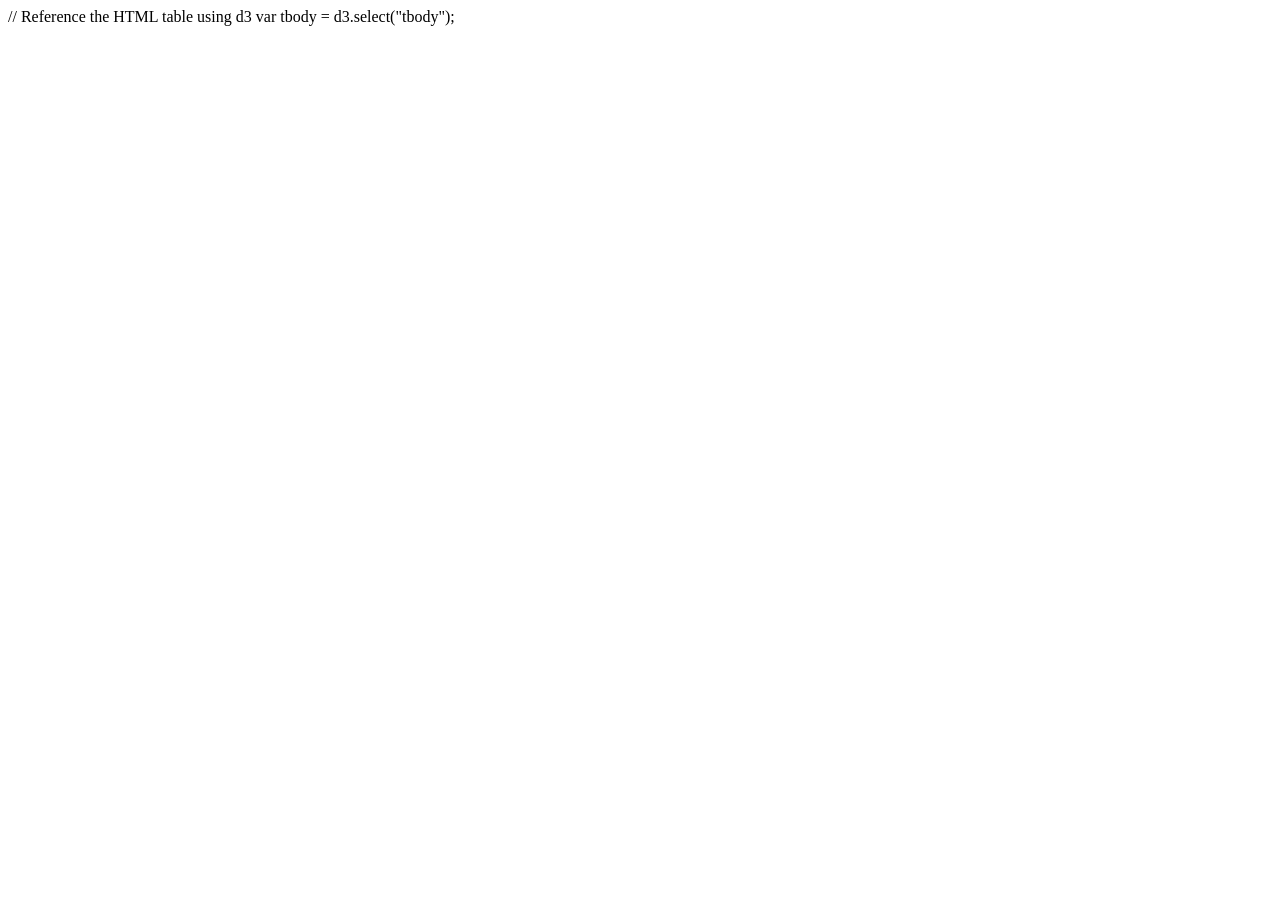
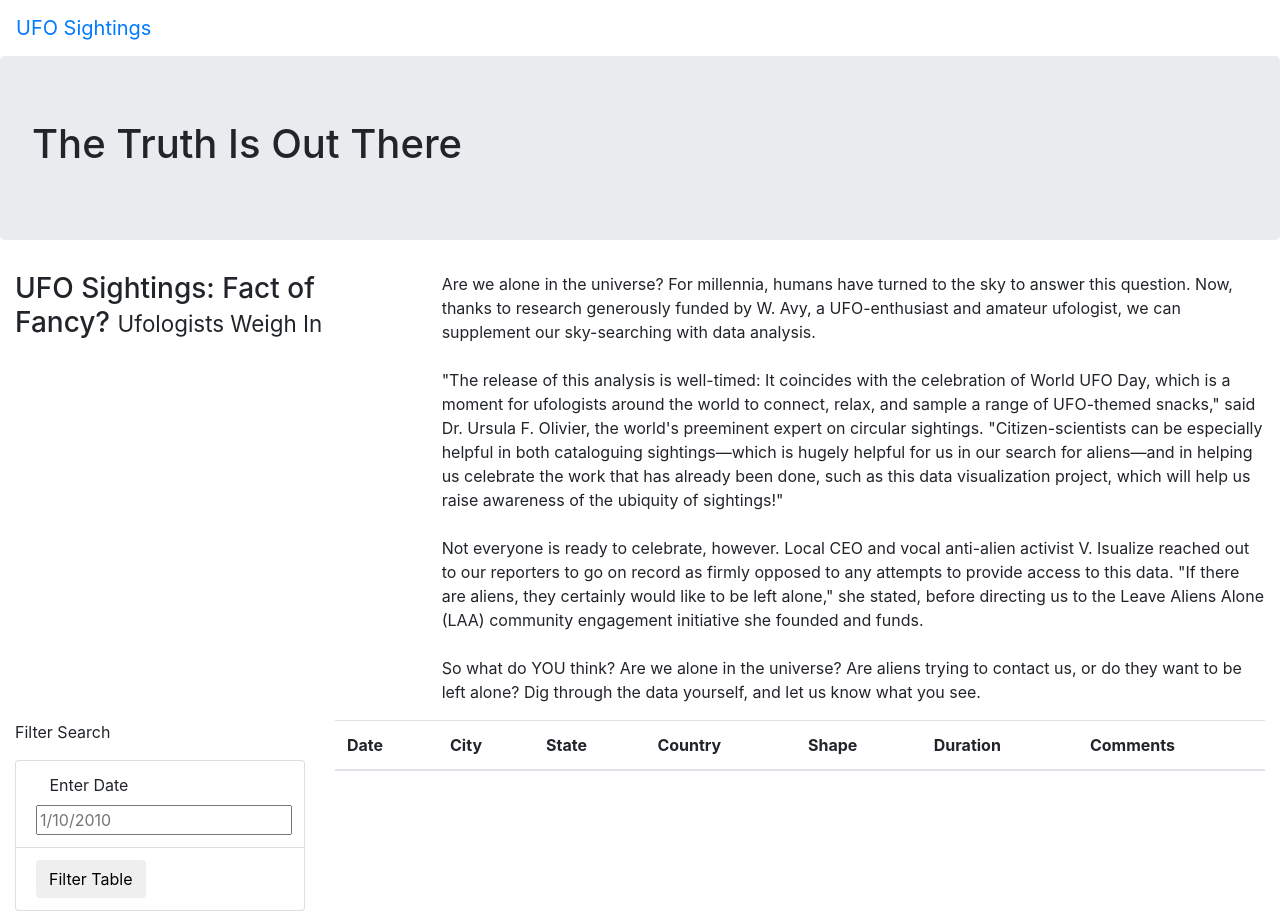
Before and after one commit to irenehk1213/UFOs, a plain HTML site: page index.html in a window 1280 px wide. Before the commit the page ends 800 px from the top, so only its background shows below. Drawn offline with nearby package versions, Linux system fonts and the light colour scheme.

Commit message:
Bootstrap components added.

```diff
--- a/index.html
+++ b/index.html
@@ -1,2 +1,81 @@
-// Reference the HTML table using d3
-var tbody = d3.select("tbody");
+<!DOCTYPE html>
+<html lang="en">
+<head>
+    <meta charset="UTF-8">
+    <meta name="viewport" content="width=device-width, initial-scale=1.0">
+    <meta http-equiv="X-UA-Compatible" content="ie=edge">
+    <title>UFO Finder</title>
+    <link
+      rel="stylesheet"
+      href="https://maxcdn.bootstrapcdn.com/bootstrap/4.0.0/css/bootstrap.min.css"
+      integrity="sha384-Gn5384xqQ1aoWXA+058RXPxPg6fy4IWvTNh0E263XmFcJlSAwiGgFAW/dAiS6JXm"
+      crossorigin="anonymous"
+    />
+    <link rel="stylesheet" href="static/css/style.css">
+</head>
+<body>
+
+
+    <div class = "wrapper">
+        <nav class = "navbar navbar-expand-lg">
+            <a class="navbar-brand" href="index.html">UFO Sightings</a>
+        </nav>
+        <div class="jumbotron">
+            <h1>The Truth Is Out There</h1>
+          </div>
+
+        <div class="container-fluid">
+            <div class="row">
+            <div class="col-md-4">
+                <h3>UFO Sightings: Fact of Fancy? <small>Ufologists Weigh In</small></h3>
+            </div>
+            <div class="col-md-8">
+                <p>
+                  Are we alone in the universe? For millennia, humans have turned to the sky to answer this question. Now, thanks to research generously funded by W. Avy, a UFO-enthusiast and amateur ufologist, we can supplement our sky-searching with data analysis.<br><br>"The release of this analysis is well-timed: It coincides with the celebration of World UFO Day, which is a moment for ufologists around the world to connect, relax, and sample a range of UFO-themed snacks," said Dr. Ursula F. Olivier, the world's preeminent expert on circular sightings. "Citizen-scientists can be especially helpful in both cataloguing sightings—which is hugely helpful for us in our search for aliens—and in helping us celebrate the work that has already been done, such as this data visualization project, which will help us raise awareness of the ubiquity of sightings!"<br><br>Not everyone is ready to celebrate, however. Local CEO and vocal anti-alien activist V. Isualize reached out to our reporters to go on record as firmly opposed to any attempts to provide access to this data. "If there are aliens, they certainly would like to be left alone," she stated, before directing us to the Leave Aliens Alone (LAA) community engagement initiative she founded and funds.<br><br>So what do YOU think? Are we alone in the universe? Are aliens trying to contact us, or do they want to be left alone? Dig through the data yourself, and let us know what you see.
+                </p>
+            </div>
+            </div>
+        </div>
+
+
+                <div class="container-fluid">
+                    <div class="row">
+                        <div class="col-md-3">
+                        <form>
+                            <p>Filter Search</p>
+                            <ul class="list-group">
+                                <li class="list-group-item">
+                                    <label for="date">&nbsp;&nbsp;&nbsp;Enter Date</label>
+                                    &nbsp;&nbsp;<input type="text" placeholder="1/10/2010" id="datetime" />
+                                </li>
+                                <li class="list-group-item">
+                                    <button id="filter-btn" type="button" class="btn btn-default">Filter Table</button>
+                                </li>
+                        </div>
+                        <div class="col-md-9">
+                                <table class="table table-striped">
+                                      <thead>
+                                        <tr>
+                                            <th>Date</th>
+                                            <th>City</th>
+                                            <th>State</th>
+                                            <th>Country</th>
+                                            <th>Shape</th>
+                                            <th>Duration</th>
+                                            <th>Comments</th>
+                                        </tr>
+                                      </thead>
+                                      <tbody></tbody>
+                                    </table>
+                                  </div>
+
+                            </ul>
+                        </form>
+                      </div>
+                    </div>
+                  </div>
+
+    </div>
+
+</body>
+</html>
```
